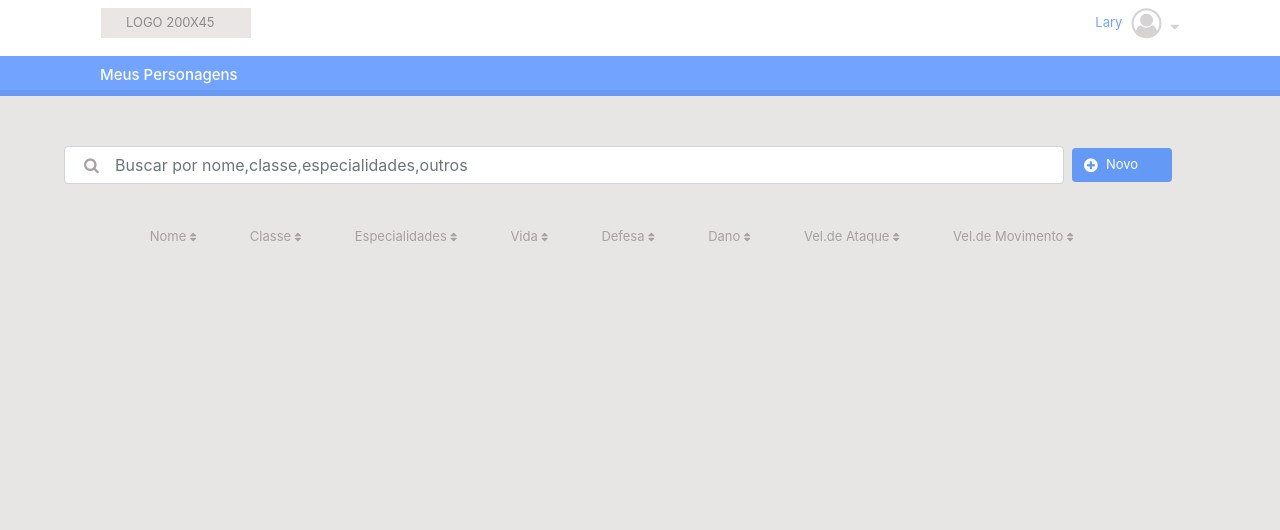
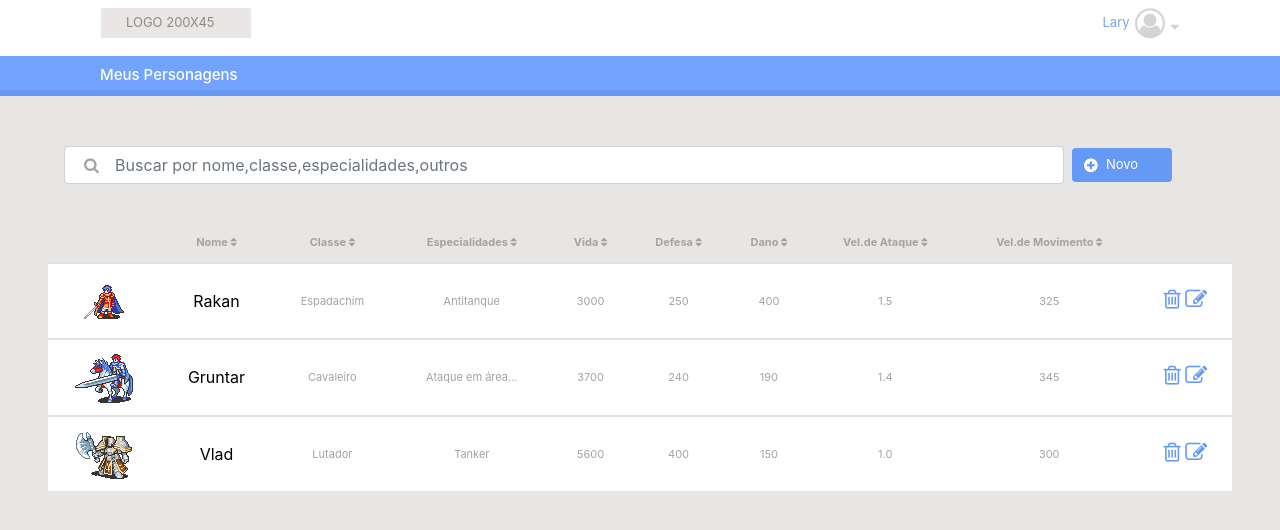
Before and after one commit to mangerona92/herois-nw, a plain HTML site: page index.html in a window 1280 px wide. Drawn offline with nearby package versions, Linux system fonts and the light colour scheme.

Commit message:
correcao de erros e finalizacao do projeto lista de herois

```diff
--- a/css/css-listherois.css
+++ b/css/css-listherois.css
@@ -15,7 +15,7 @@
     padding-left: 25px;
 }
 .margin-span{
-    margin-left: 76%;
+    margin-left: 77%;
     color: #0f64ff96;
     font-size: 13px;
 }
@@ -87,9 +87,8 @@
 }
 
 .font-color-inf-herois{
-    font-size: 13px;
+    font-size: 11px;
     color: #a7a1a1;
-    padding: 0px;
 }
 .margin-inf-herois{
     margin-top: 30px;
@@ -98,6 +97,20 @@
     font-size: 11px;
     color: #a7a1a1;
 }
-.margin-inf-herois-espace{
-    padding: 25px;
+.table thead th{
+    border: none;
 }
+.fa-trash-o{
+    font-size: 22px;
+    color: #6499f6;
+}
+.fa-pencil-square-o{
+    font-size: 22px;
+    color: #6499f6;
+}
+.background-inf-heoris{
+    background-color: white;
+    line-height:50px;
+    height: 70px;
+    border-radius: 5px;
+}
--- a/index.html
+++ b/index.html
@@ -38,34 +38,65 @@
                             </form>
                         </nav>
                     </div>
-                    <nav class="navbar navbar-brand margin-inf-herois">
-
-                        <span class="font-color-inf-herois">Nome</span>
-                        <i class="fa fa-sort" aria-hidden="true"></i>
-                        <span class="margin-inf-herois-espace"></span>
-                        <span class="font-color-inf-herois">Classe</span>
-                        <i class="fa fa-sort" aria-hidden="true"></i>
-                        <span class="margin-inf-herois-espace"></span>
-                        <span class="font-color-inf-herois">Especialidades</span>
-                        <i class="fa fa-sort" aria-hidden="true"></i>
-                        <span class="margin-inf-herois-espace"></span>
-                        <span class="font-color-inf-herois">Vida</span>
-                        <i class="fa fa-sort" aria-hidden="true"></i>
-                        <span class="margin-inf-herois-espace"></span>
-                        <span class="font-color-inf-herois">Defesa</span>
-                        <i class="fa fa-sort" aria-hidden="true"></i>
-                        <span class="margin-inf-herois-espace"></span>
-                        <span class="font-color-inf-herois">Dano</span>
-                        <i class="fa fa-sort" aria-hidden="true"></i>
-                        <span class="margin-inf-herois-espace"></span>
-                        <span class="font-color-inf-herois">Vel.de Ataque</span>
-                        <i class="fa fa-sort" aria-hidden="true"></i>
-                        <span class="margin-inf-herois-espace"></span>
-                        <span class="font-color-inf-herois">Vel.de Movimento</span>
-                        <i class="fa fa-sort" aria-hidden="true"></i>
-                        <span class="margin-inf-herois-espace"></span>
-
-                    </nav>
+                    <table class="table margin-inf-herois">
+                        <thead>
+                            <tr class="font-color-inf-herois">
+                                <th scope="col"></th>
+                                <th scope="col">Nome <i class="fa fa-sort" aria-hidden="true"></i> </th>
+                                <th scope="col">Classe <i class="fa fa-sort" aria-hidden="true"></i></th>
+                                <th scope="col">Especialidades <i class="fa fa-sort" aria-hidden="true"></i></th>
+                                <th scope="col">Vida <i class="fa fa-sort" aria-hidden="true"></i></th>
+                                <th scope="col">Defesa <i class="fa fa-sort" aria-hidden="true"></i></th>
+                                <th scope="col">Dano <i class="fa fa-sort" aria-hidden="true"></i></th>
+                                <th scope="col">Vel.de Ataque <i class="fa fa-sort" aria-hidden="true"></i></th>
+                                <th scope="col">Vel.de Movimento <i class="fa fa-sort" aria-hidden="true"></i></th>
+                                <th scope="col"></th>
+                            </tr>
+                        </thead>
+                    <tbody>
+                            <tr class="background-inf-heoris">
+                                <td><img src="imgs-herois/rakan/1.gif" alt=""></td>
+                                <td class="">Rakan</td>
+                                <td class="font-color-inf-herois">Espadachim</td>
+                                <td class="font-color-inf-herois">Antitanque</td>
+                                <td class="font-color-inf-herois">3000</td>
+                                <td class="font-color-inf-herois">250</td>
+                                <td class="font-color-inf-herois">400</td>
+                                <td class="font-color-inf-herois">1.5</td>
+                                <td class="font-color-inf-herois">325</td>
+                                <td><i class="fa fa-trash-o" aria-hidden="true"></i> <i class="fa fa-pencil-square-o" aria-hidden="true"></i></td>
+                            </tr>
+                        </tbody>
+                        <tbody>
+                                <tr class="background-inf-heoris">
+                                    <td><img src="imgs-herois/gruntar/1.gif" alt=""></td>
+                                    <td class="">Gruntar</td>
+                                    <td class="font-color-inf-herois">Cavaleiro</td>
+                                    <td class="font-color-inf-herois">Ataque em área...</td>
+                                    <td class="font-color-inf-herois">3700</td>
+                                    <td class="font-color-inf-herois">240</td>
+                                    <td class="font-color-inf-herois">190</td>
+                                    <td class="font-color-inf-herois">1.4</td>
+                                    <td class="font-color-inf-herois">345</td>
+                                    <td><i class="fa fa-trash-o" aria-hidden="true"></i> <i class="fa fa-pencil-square-o" aria-hidden="true"></i></td>
+                                </tr>
+                        </tbody>
+                        <tbody>
+                                <tr class="background-inf-heoris">
+                                    <td><img src="imgs-herois/rock/1.gif" alt=""></td>
+                                    <td class="">Vlad</td>
+                                    <td class="font-color-inf-herois">Lutador</td>
+                                    <td class="font-color-inf-herois">Tanker</td>
+                                    <td class="font-color-inf-herois">5600</td>
+                                    <td class="font-color-inf-herois">400</td>
+                                    <td class="font-color-inf-herois">150</td>
+                                    <td class="font-color-inf-herois">1.0</td>
+                                    <td class="font-color-inf-herois">300</td>
+                                    <td><i class="fa fa-trash-o" aria-hidden="true"></i> <i class="fa fa-pencil-square-o" aria-hidden="true"></i></td>
+                                </tr>
+                        </tbody>
+                    </table>
+                    </div>
                 </div>
             </div>
         </div>
```
